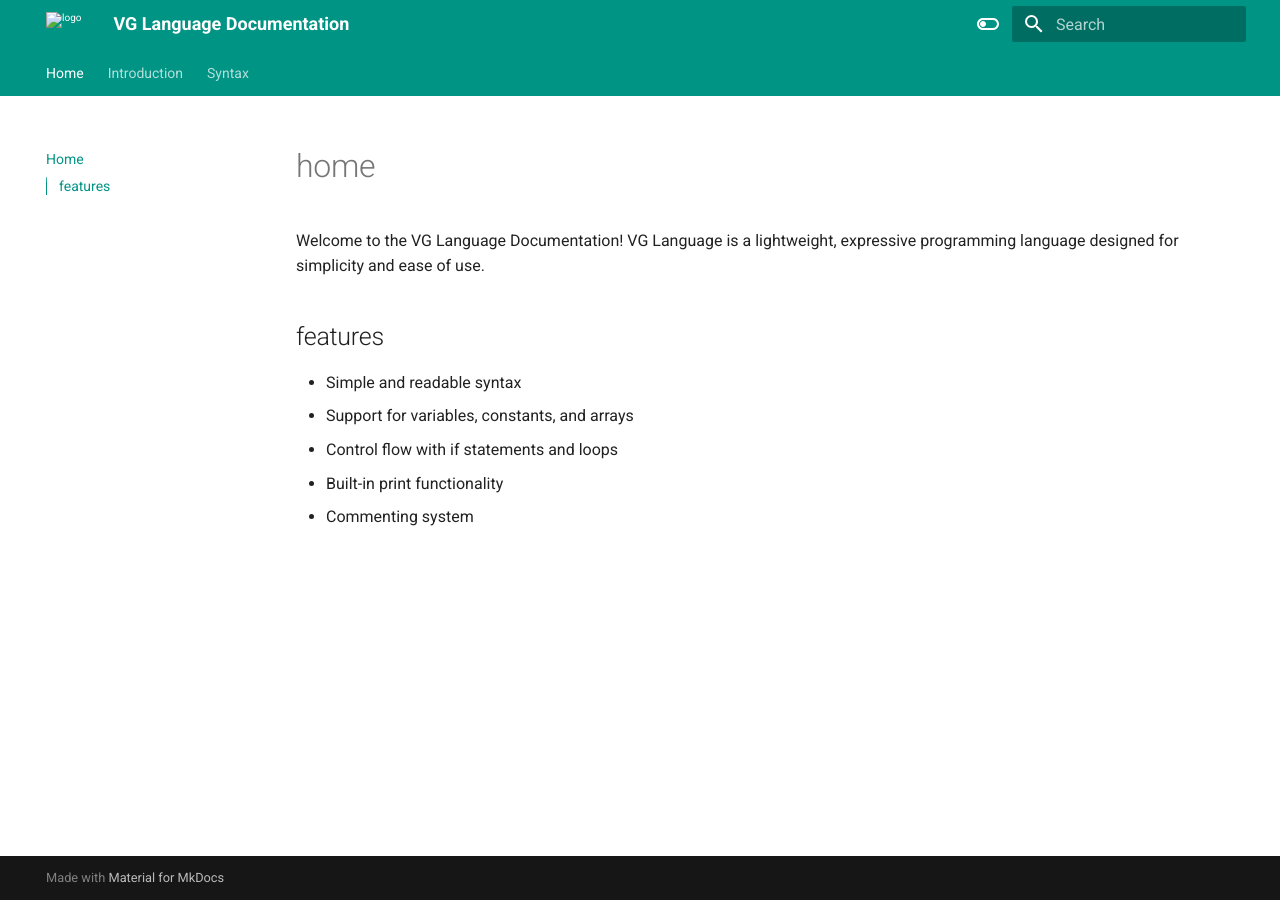
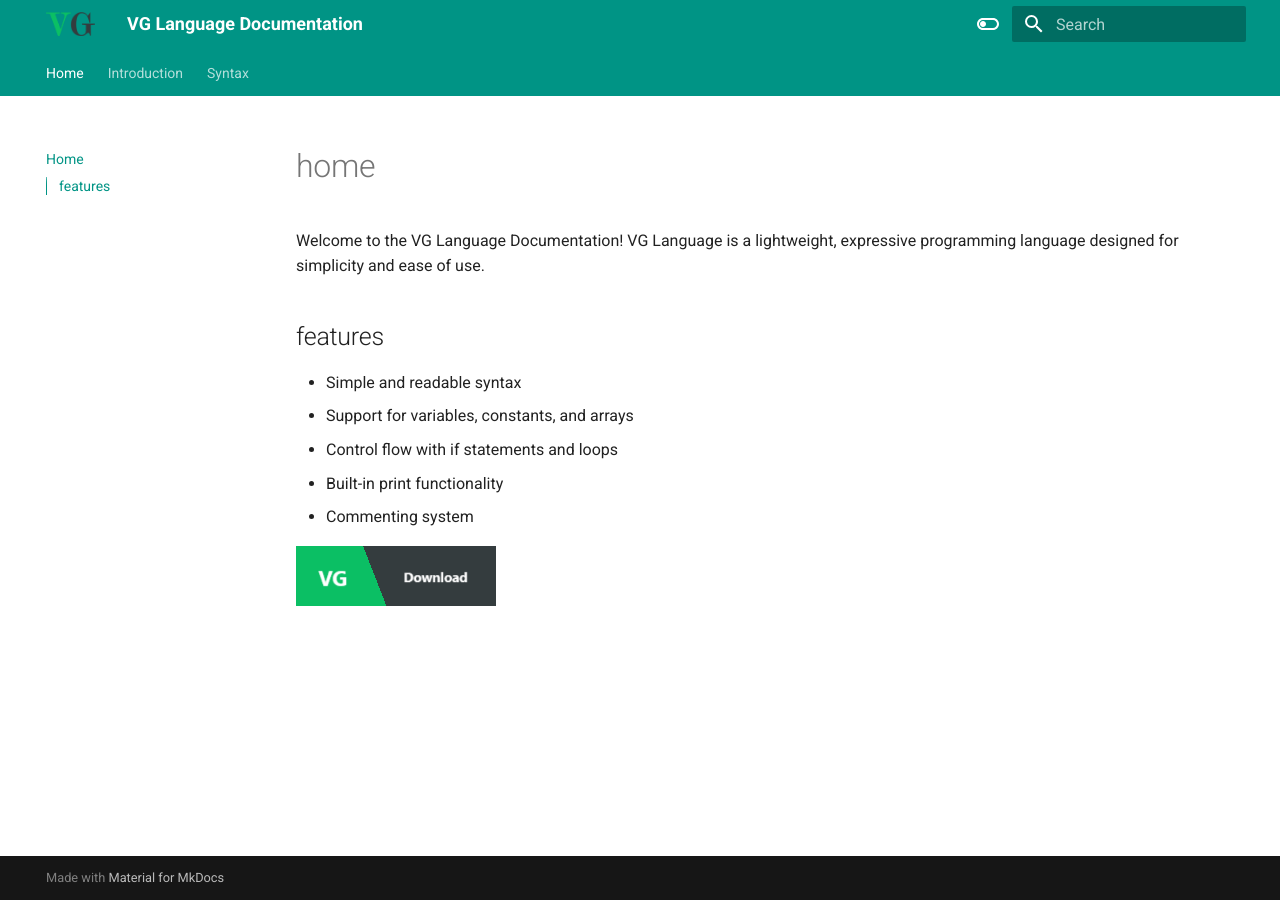
Before and after one commit to vg-lang/vg-lang, an MkDocs documentation site: the page built from docs/index.md, in a window 1280 px wide. Built offline with MkDocs 1.6.1 and Material for MkDocs 9.7.7, drawn with Linux system fonts in a browser that asks for light colours.

Commit message:
added a download button for latest version for easier access to the software

```diff
--- a/docs/index.md
+++ b/docs/index.md
@@ -8,3 +8,9 @@ expressive programming language designed for simplicity and ease of use.
 * Control flow with if statements and loops
 * Built-in print functionality
 * Commenting system
+
+
+
+
+
+[![Download](assets/download-button.png)](https://github.com/Husseinabdulameer11/vg-lang/releases/latest/download/VGSetup.exe)
```
Also changed, not shown: docs/Commands.md (+2 -2 lines), docs/assets/download-button.png (added), docs/assets/logo.png (added), mkdocs.yml (line endings or trailing spaces).
